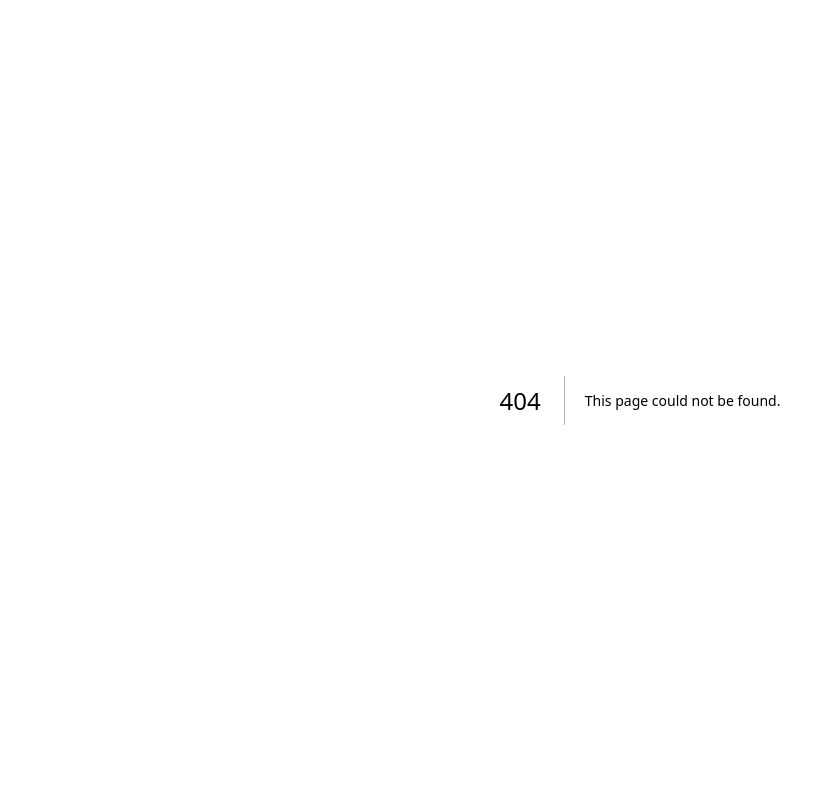
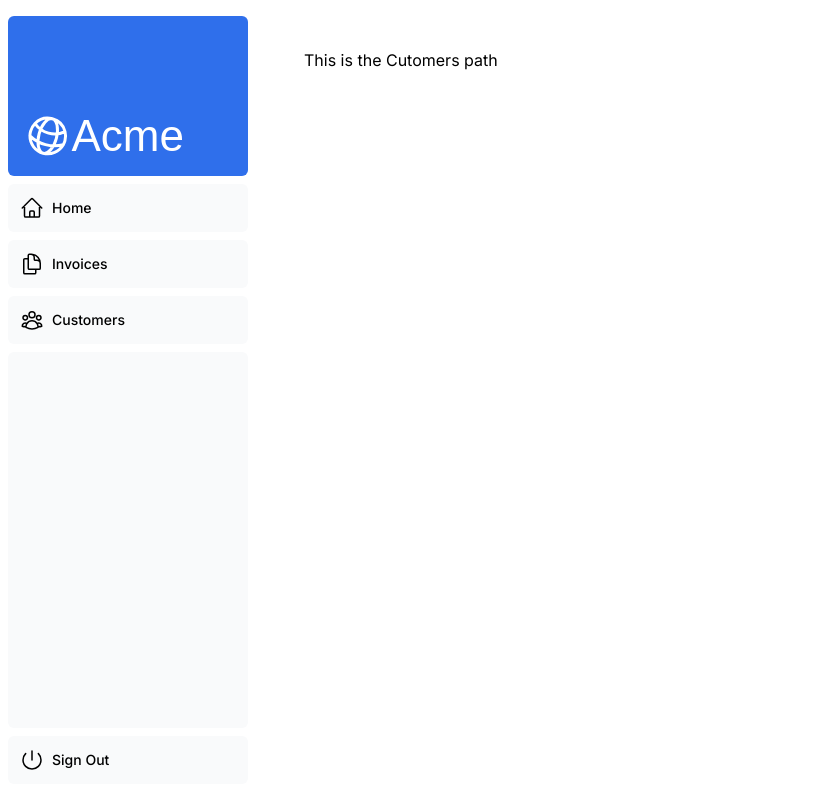
Before and after one commit to JuanequeX/nextjs-dashboard, a Next.js app: page /dashboard/customers in a window 1280 px wide. Before the commit this address had no page. Shown: the whole page, without its empty margins (0-835 px from the left). Built offline with nearby package versions, Linux system fonts and the light colour scheme; a web font is replaced by a local one.

Commit message:
dashboard components and it layout

```diff
--- /dev/null
+++ b/app/dashboard/customers/page.tsx
@@ -0,0 +1,12 @@
+import React from 'react'
+
+const Page = () => {
+
+  return (
+    <div>
+      This is the Cutomers path
+    </div>
+  )
+}
+
+export default Page
--- /dev/null
+++ b/app/dashboard/invoices/page.tsx
@@ -0,0 +1,12 @@
+import React from 'react'
+
+const Page = () => {
+
+  return (
+    <div>
+      This is the invoices
+    </div>
+  )
+}
+
+export default Page
--- /dev/null
+++ b/app/dashboard/layout.tsx
@@ -0,0 +1,12 @@
+import SideNav from '@/app/ui/dashboard/sidenav';
+
+export default function Layout({ children }: { children: React.ReactNode }) {
+  return (
+    <div className="flex h-screen flex-col md:flex-row md:overflow-hidden">
+      <div className="w-full flex-none md:w-64">
+        <SideNav />
+      </div>
+      <div className="flex-grow p-6 md:overflow-y-auto md:p-12">{children}</div>
+    </div>
+  );
+}
--- /dev/null
+++ b/app/dashboard/page.tsx
@@ -0,0 +1,12 @@
+import React from 'react'
+
+const Page = () => {
+
+  return (
+    <div>
+      This is the dashboard
+    </div>
+  )
+}
+
+export default Page
```
